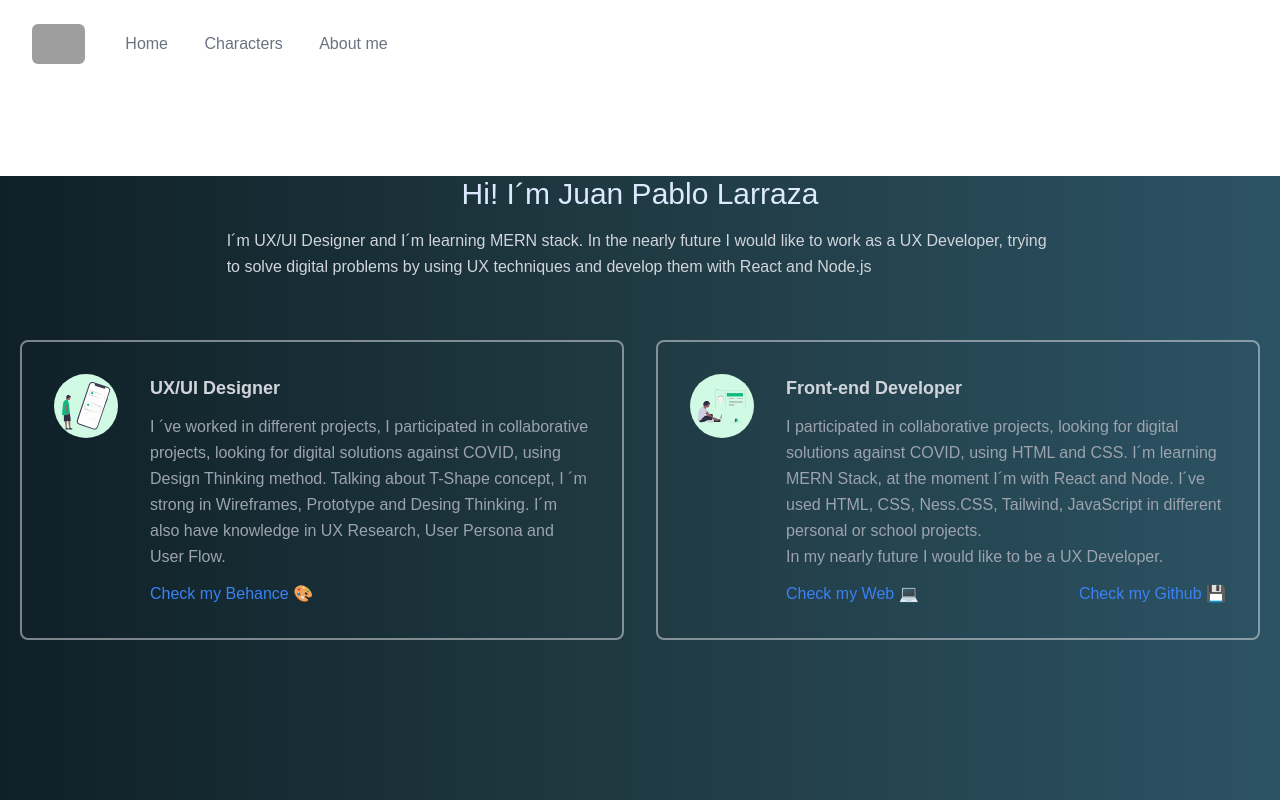
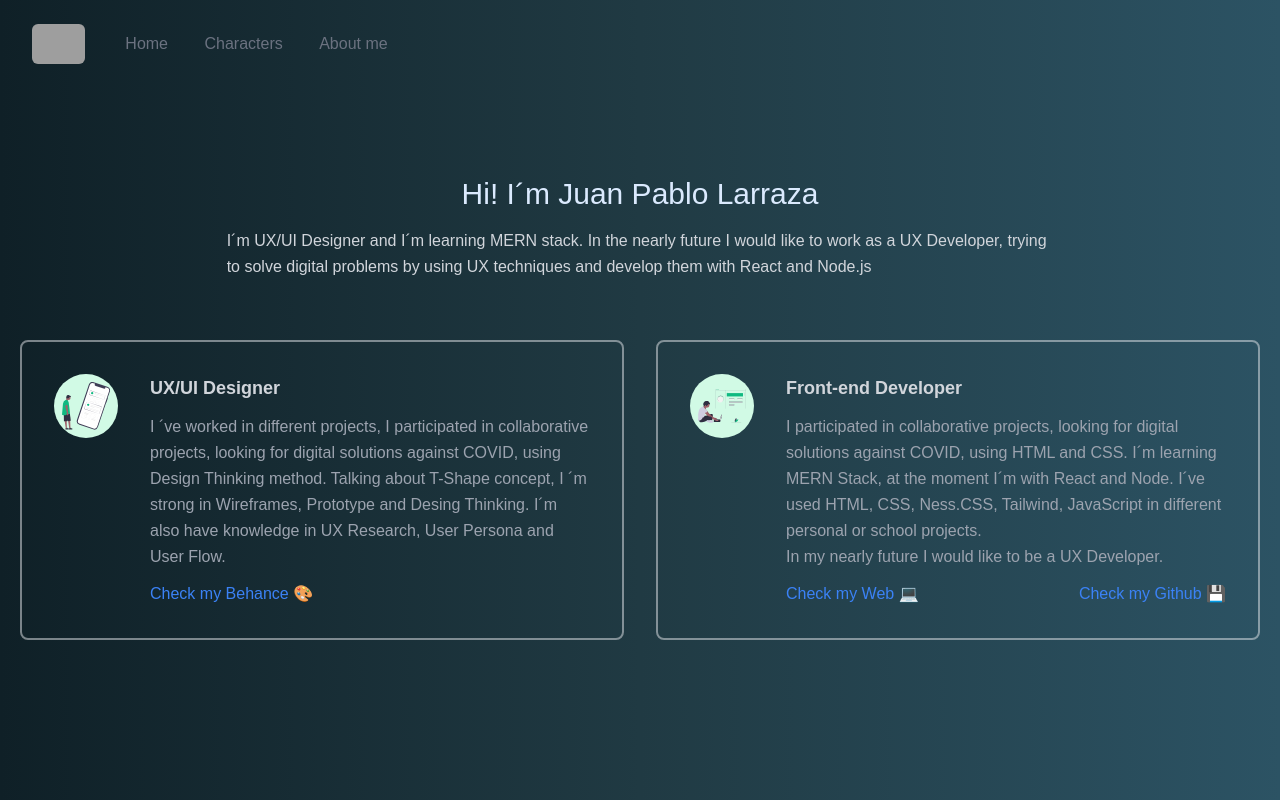
Before and after one commit to larrazajuanp/rickandmorty, a website: page contact/index.html in a window 1280 px wide. Drawn offline with nearby package versions, Linux system fonts and the light colour scheme; grey boxes are pictures that could not be loaded.

Commit message:
Quitando el bg-white del navbar

```diff
--- a/contact/index.html
+++ b/contact/index.html
@@ -12,12 +12,12 @@
 
 <body id="gradient-bg">
     <!-- This example requires Tailwind CSS v2.0+ -->
-    <div class="relative bg-white overflow-hidden">
+    <div class="relative overflow-hidden">
         <div class="max-w-7xl mx-auto">
-            <div class="relative z-10 bg-white sm:pb-10 md:pb-15 lg:max-w-2xl lg:w-full lg:pb-20 xl:pb-28">
+            <div class="relative z-10 sm:pb-10 md:pb-15 lg:max-w-2xl lg:w-full lg:pb-20 xl:pb-28">
                 <svg class="hidden lg:block absolute right-0 inset-y-0 h-full w-48 text-white transform translate-x-1/2"
                     fill="currentColor" viewBox="0 0 100 100" preserveAspectRatio="none" aria-hidden="true">
-                    <polygon points="50,0 100,0 50,100 0,100" />
+
                 </svg>
 
                 <div class="relative pt-6 px-4 sm:px-6 lg:px-8">
@@ -32,7 +32,7 @@
                                 </a>
                                 <div class="-mr-2 flex items-center md:hidden">
                                     <button type="button"
-                                        class="bg-white rounded-md p-2 inline-flex items-center justify-center text-gray-400 hover:text-gray-500 hover:bg-gray-100 focus:outline-none focus:ring-2 focus:ring-inset focus:ring-indigo-500"
+                                        class="rounded-md p-2 inline-flex items-center justify-center text-gray-400 hover:text-gray-500 hover:bg-gray-100 focus:outline-none focus:ring-2 focus:ring-inset focus:ring-indigo-500"
                                         id="main-menu" aria-haspopup="true">
                                         <span class="sr-only">Open main menu</span>
                                         <!-- Heroicon name: outline/menu -->
```
